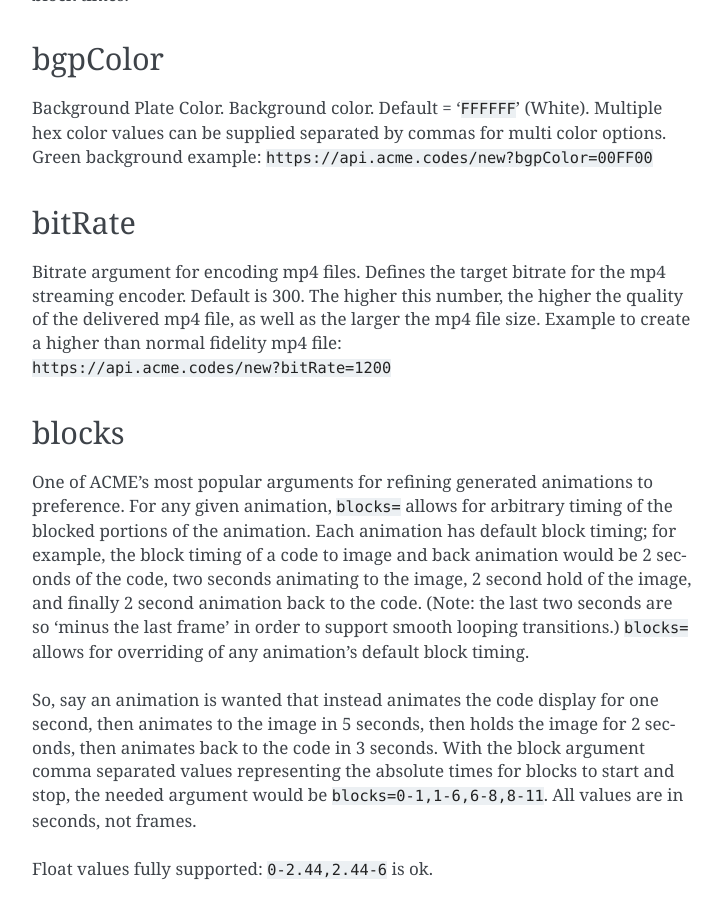
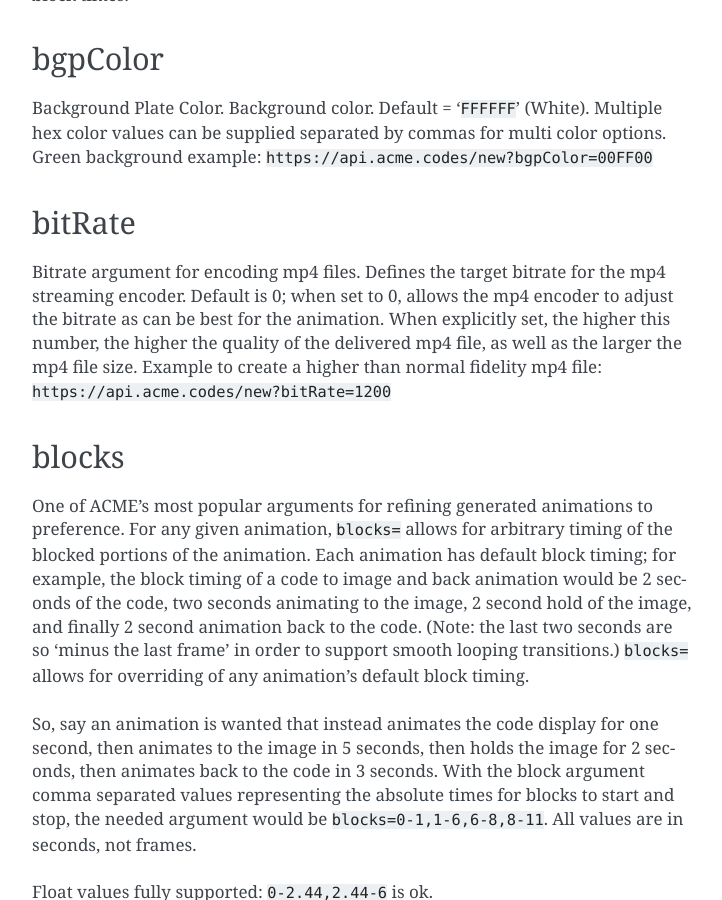
Before and after one commit to pcmillerAcme/docs, a Sphinx documentation site: the page built from source/new.rst, in a window 1280 px wide and 900 px high, scrolled down 1164 px. Shown: the whole window, without its empty margins (388-1110 px from the left). Built offline with Sphinx 7.4.7, drawn with Linux system fonts in a browser that asks for light colours.

Commit message:
Update new bitRate default behavior.

```diff
--- a/source/new.rst
+++ b/source/new.rst
@@ -63,7 +63,7 @@
 bitRate
 -------
 
-Bitrate argument for encoding mp4 files. Defines the target bitrate for the mp4 streaming encoder. Default is 300. The higher this number, the higher the quality of the delivered mp4 file, as well as the larger the mp4 file size. Example to create a higher than normal fidelity mp4 file: ``https://api.acme.codes/new?bitRate=1200``
+Bitrate argument for encoding mp4 files. Defines the target bitrate for the mp4 streaming encoder. Default is 0; when set to 0, allows the mp4 encoder to adjust the bitrate as can be best for the animation. When explicitly set, the higher this number, the higher the quality of the delivered mp4 file, as well as the larger the mp4 file size. Example to create a higher than normal fidelity mp4 file: ``https://api.acme.codes/new?bitRate=1200``
 
 .. _blocks:
 
```
